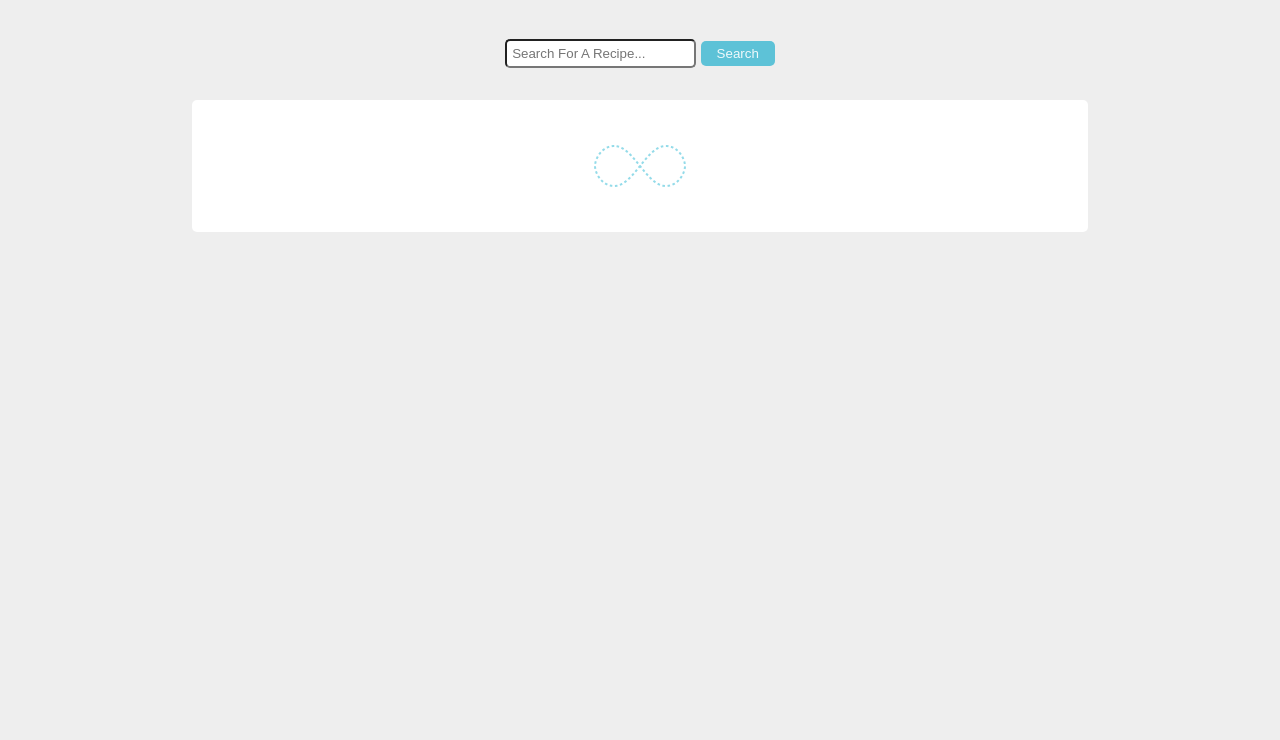
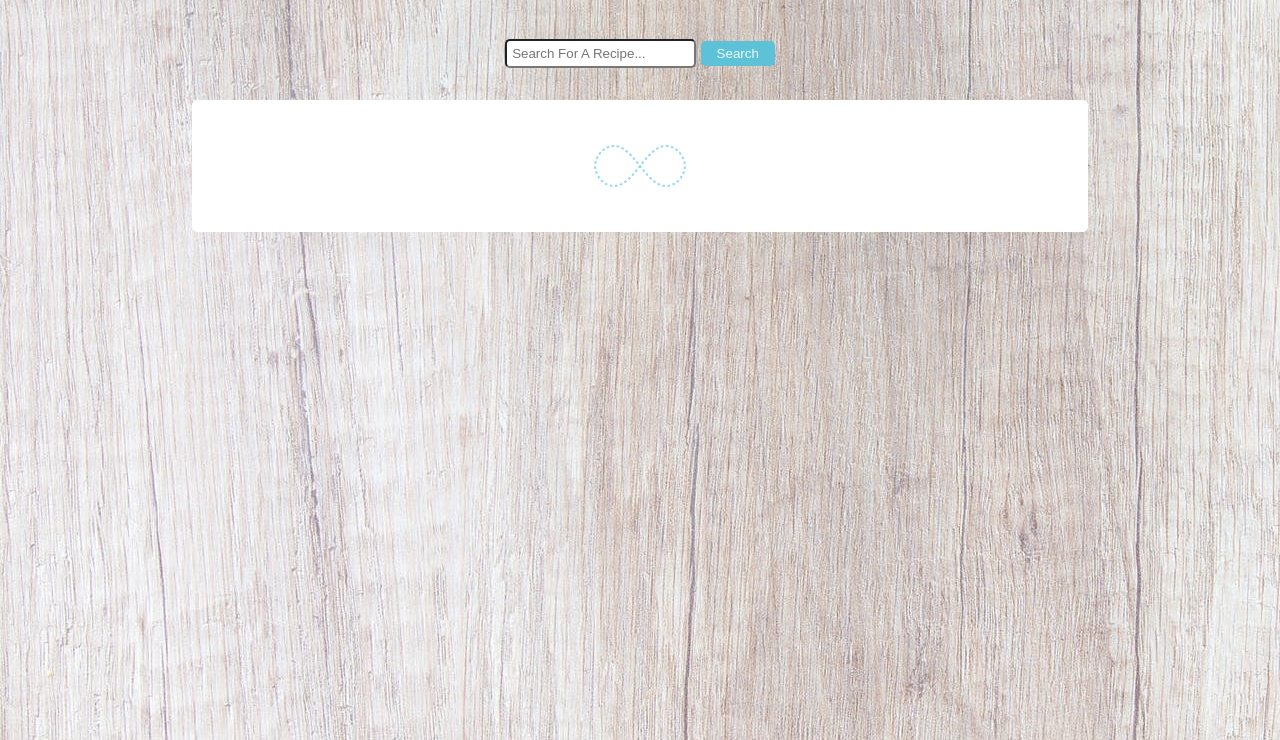
Before and after one commit to chingu-voyages/v9-geckos-team-03, a plain HTML site: page dist/search.html in a window 1280 px wide. Shown: the part 60-800 px from the top of the page. Drawn offline with Linux system fonts and the light colour scheme; no server answers.

Commit message:
bg added

```diff
--- a/css/style.scss
+++ b/css/style.scss
@@ -186,6 +186,11 @@ header {
       }
     }
   }
+}
+
+#displaySomeRecipes {
+  background: url(../dist/img/headBg.jpeg);
+
 }
 
 .recipesApi,
@@ -567,6 +572,10 @@ footer {
   color: black;
 }
 
+#searchBody {
+  background: url(../dist/img/headBg.jpeg);
+}
+
 .modal .modal-content {
   @media(max-width:615px) {
     height: fit-content;
--- a/dist/search.html
+++ b/dist/search.html
@@ -12,7 +12,7 @@
     <title>Search Recipe</title>
 </head>
 
-<body>
+<body id='searchBody'>
 
     <div class="modal">
         <div class="modal-content">
```
Also changed, not shown: dist/login.html (+1 -9 lines), css/style.css, 1 other file.
